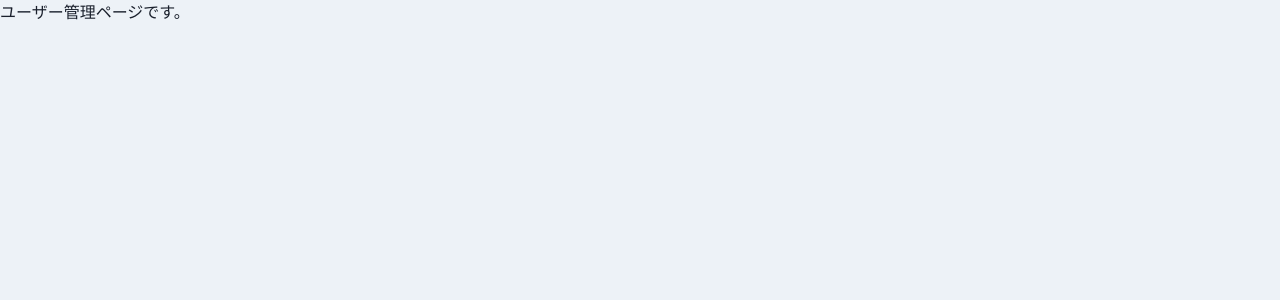
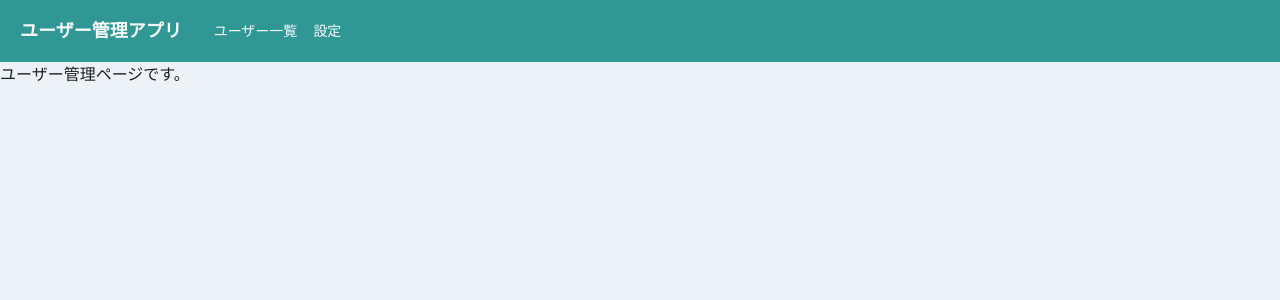
Before and after one commit to Atsushi0915/udemy_react_jake_app, a React (Create React App) app: page /home/user_management in a window 1280 px wide. Shown: the top 300 px of the page. Built offline with nearby package versions, Linux system fonts and the light colour scheme.

Commit message:
ヘッダー作成

```diff
--- a/package.json
+++ b/package.json
@@ -3,6 +3,7 @@
   "version": "0.1.0",
   "private": true,
   "dependencies": {
+    "@chakra-ui/icons": "^2.0.3",
     "@chakra-ui/react": "^2.2.3",
     "@emotion/react": "^11.9.3",
     "@emotion/styled": "^11.9.3",
--- /dev/null
+++ b/src/components/atoms/button/MenuIconButton.tsx
@@ -0,0 +1,22 @@
+import { HamburgerIcon } from "@chakra-ui/icons";
+import { IconButton } from "@chakra-ui/react";
+import { FC, memo } from "react";
+
+type Props = {
+  onOpen: () => void;
+}
+
+export const MenuIconButton: FC<Props> = memo((props) => {
+  const{ onOpen } = props;
+  return (
+    <>
+      <IconButton
+          aria-label="メニューボタン"
+          icon={<HamburgerIcon />}
+          size="sm" variant="unstyled"
+          display={{ base: "block", md: "none" }}
+          onClick={onOpen}
+        />
+    </>
+  )
+})
--- /dev/null
+++ b/src/components/molecules/MenuDrawer.tsx
@@ -0,0 +1,36 @@
+import { Button, Drawer, DrawerBody, DrawerContent, DrawerOverlay } from "@chakra-ui/react";
+import { FC, memo } from "react";
+
+type Props = {
+  onClose: () => void;
+  isOpen: boolean;
+  onClickHome: () => void;
+  onClickUserManagement: () => void;
+  onClickSetting: () => void;
+}
+
+export const MenuDrawer: FC<Props> = memo((props) => {
+  const { onClose, isOpen, onClickHome, onClickSetting, onClickUserManagement } = props
+
+  return (
+    <>
+      <Drawer placement="left" size="xs" onClose={onClose} isOpen={isOpen} >
+        <DrawerOverlay >
+          <DrawerContent>
+            <DrawerBody p={0} bg="glay.100">
+              <Button w="100%" onClick={onClickHome}>
+                Top
+              </Button>
+              <Button w="100%" onClick={onClickUserManagement} >
+                ユーザー一覧
+              </Button>
+              <Button w="100%" onClick={onClickSetting}>
+                設定
+              </Button>
+            </DrawerBody>
+          </DrawerContent>
+        </DrawerOverlay>
+      </Drawer>
+    </>
+  )
+})
--- /dev/null
+++ b/src/components/organisms/layout/Header.tsx
@@ -0,0 +1,53 @@
+/* eslint-disable react-hooks/exhaustive-deps */
+import { Flex, Heading, Link, Box,  useDisclosure } from "@chakra-ui/react";
+import { FC, memo, useCallback } from "react";
+import { MenuIconButton } from "../../atoms/button/MenuIconButton";
+import { MenuDrawer } from "../../molecules/MenuDrawer";
+import { useNavigate } from "react-router";
+
+export const Header: FC = memo(() => {
+  const navigate = useNavigate();
+  const { isOpen, onOpen, onClose } = useDisclosure()
+
+  const onClickHome = useCallback(() => navigate('/home'),[]);
+  const onClickUserManagement = useCallback(() => navigate('/home/user_management'),[]);
+  const onClickSetting = useCallback(() => navigate('/home/setting'),[]);
+
+  return (
+    <>
+      <Flex
+        as="nav"
+        bg="teal.500"
+        color="gray.50"
+        align="center"
+        justify="space-between"
+        padding={{ base: 3, md: 5 }}
+      >
+        <Flex align="center" as="a" mr={8} _hover={{ cursor: "pointer" }} onClick={onClickHome}>
+          <Heading as="h1" fontSize={{ base:"md", md:"lg" }}>
+            ユーザー管理アプリ
+          </Heading>
+        </Flex>
+        <Flex
+          align="center"
+          fontSize="sm"
+          flexGrow={2}
+          display={{ base: "none", md: "flex" }}
+        >
+          <Box pr={4}>
+            <Link onClick={onClickUserManagement}>ユーザー一覧</Link>
+          </Box>
+          <Link onClick={onClickSetting}>設定</Link>
+        </Flex>
+        <MenuIconButton onOpen={onOpen} />
+      </Flex>
+      <MenuDrawer
+        onClose={onClose}
+        isOpen={isOpen}
+        onClickHome={onClickHome}
+        onClickUserManagement={onClickUserManagement}
+        onClickSetting={onClickSetting}
+      />
+    </>
+  )
+})
--- /dev/null
+++ b/src/components/templates/HeaderLayout.tsx
@@ -0,0 +1,12 @@
+import { FC, memo } from "react";
+import { Outlet } from "react-router";
+import { Header } from "../organisms/layout/Header";
+
+export const HeaderLayout: FC = memo(() => {
+  return (
+    <>
+      <Header />
+      <Outlet />
+    </>
+  )
+})
--- a/src/index.tsx
+++ b/src/index.tsx
@@ -8,9 +8,9 @@ const root = ReactDOM.createRoot(
   document.getElementById('root') as HTMLElement
 );
 root.render(
-  <React.StrictMode>
+  // <React.StrictMode>
     <App />
-  </React.StrictMode>
+  // </React.StrictMode>
 );
 
 // If you want to start measuring performance in your app, pass a function
--- a/src/router/Router.tsx
+++ b/src/router/Router.tsx
@@ -5,19 +5,19 @@ import { Login } from "../components/pages/Login";
 import { Page404 } from "../components/pages/Page404";
 import { Setting } from "../components/pages/Setting";
 import { UserManagement } from "../components/pages/UserManagement";
+import { HeaderLayout } from "../components/templates/HeaderLayout";
 
 export const Router: FC = memo(() =>{
   return (
     <BrowserRouter>
       <Routes>
         <Route path='/' element={<Login />} />
-        <Route path='home'>
+        <Route path='home' element={<HeaderLayout />}>
           <Route index element={<Home />} />
           <Route path='user_management' element={<UserManagement />} />
           <Route path='setting' element={<Setting />} />
         </Route>
         <Route path='*' element={<Page404 />} />
-
       </Routes>
     </BrowserRouter>
   )
```
Also changed, not shown: 1 other file (tests, documents, lock files or other folders).
